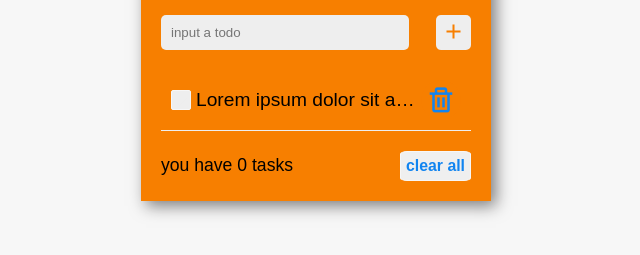
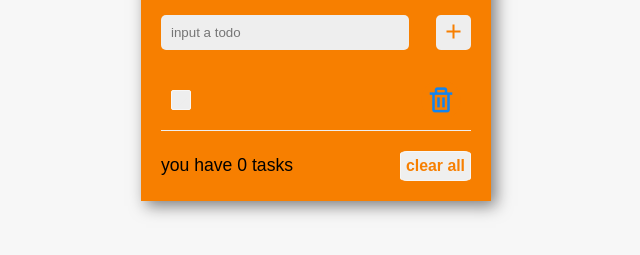
Before and after one commit to mahla22/todo-list, a plain HTML site: page index.html in a window 1280 px wide. Shown: the part 339-594 px from the top of the page, without its empty margins (324-964 px from the left). Drawn offline with nearby package versions, Linux system fonts and the light colour scheme.

Commit message:
classname of span has changed

```diff
--- a/index.html
+++ b/index.html
@@ -2,7 +2,7 @@
 <html lang="en">
 <head>
     <meta charset="UTF-8">
-    <meta name="viewport" content="width=width-device, initial-scale=1.0">
+    <meta name="viewport" content="width=device-width, initial-scale=1.0">
     <title>todo list</title>
     <link href='https://unpkg.com/boxicons@2.1.4/css/boxicons.min.css' rel='stylesheet'>
     <link rel="stylesheet" href="style.css">
@@ -12,7 +12,7 @@
     <h1>Todo list</h1>
     <div class="addTodo">
         <input type="text" placeholder="input a todo">
-        <button class="addBtn">
+        <button class="addBtn" onclick="insertTask()">
             <i class='bx bx-plus'></i>
         </button>
     </div>
@@ -21,7 +21,7 @@
             <button class="checkBtn">
                 <i class='bx bx-check'></i>
             </button>
-            <span class="inputedTask">Lorem ipsum dolor sit amet consectetur adipisicing elit. Odit quaerat optio unde quis id incidunt animi maxime consequatur laborum quo nihil, debitis consequuntur quisquam eum earum iure dolores consectetur explicabo.</span>
+            <span class="taskLocation"></span>
             <button class="deleteBtn">
                 <i class='bx bx-trash'></i>
             </button>
@@ -32,5 +32,6 @@
         <button class="clearAll">clear all</button>
     </div>
   </div>
+  <script src="script.js"></script>
 </body>
 </html>
--- a/style.css
+++ b/style.css
@@ -67,7 +67,7 @@ h1 {
     justify-content: space-between;
     cursor: pointer;
 }
-.task .inputedTask {
+.task .taskLocation {
     flex: 1;
     white-space: nowrap;
     overflow: hidden;
@@ -120,7 +120,7 @@ h1 {
     padding: 5px;
     border: 1px solid #f7f7f7;
     border-radius:10%;
-    color: rgb(17, 132, 240);
+    color: #f77f00;
     cursor: pointer;
 
 }
```
